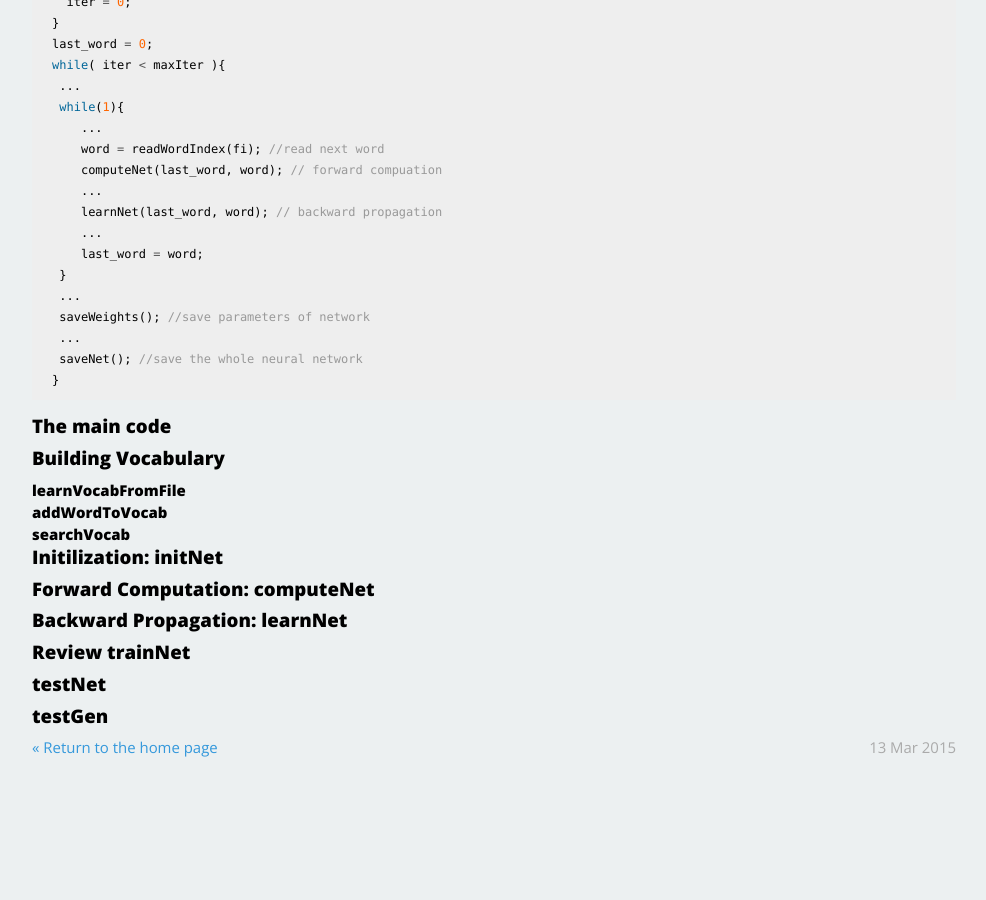
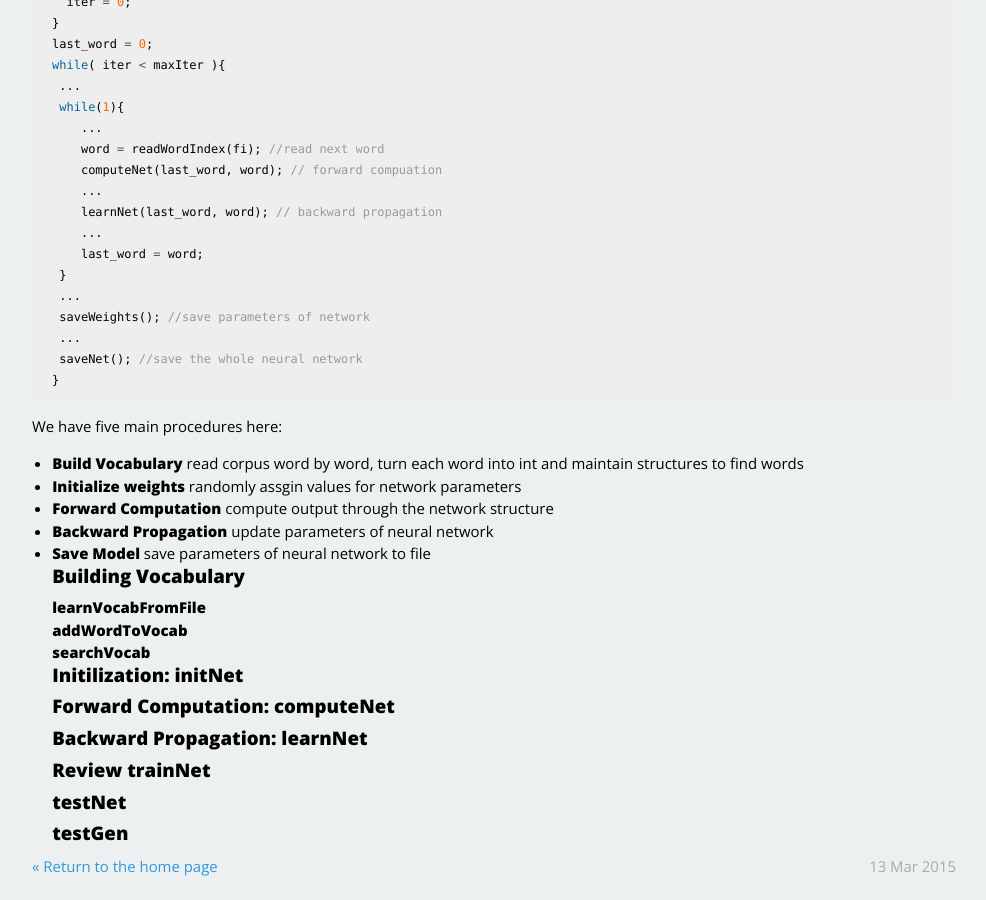
Before and after one commit to zeeeyang/zeeeyang.github.io, a Jekyll site: the page built from _posts/2015-03-13-RNNLM-Implementation-Notes.markdown, in a window 1280 px wide and 900 px high, scrolled down 1098 px. Shown: the whole window, without its empty margins (146-1132 px from the left). Built offline with Jekyll 4.4.1, drawn with Linux system fonts in a browser that asks for light colours; Markdown is read by kramdown in place of the engine named in the settings; before the commit the page ends 1879 px from its top, so only the background shows below that.

Commit message:
finish rnnlm implementation introduction

```diff
--- a/_posts/2015-03-13-RNNLM-Implementation-Notes.markdown
+++ b/_posts/2015-03-13-RNNLM-Implementation-Notes.markdown
@@ -69,7 +69,12 @@ while( iter < maxIter ){
  saveNet(); //save the whole neural network
 }
 {% endhighlight %}
-##The main code
+We have five main procedures here:
+- **Build Vocabulary** read corpus word by word, turn each word into int and maintain structures to find words
+- **Initialize weights** randomly assgin values for network parameters
+- **Forward Computation** compute output through the network structure
+- **Backward Propagation** update parameters of neural network
+- **Save Model** save parameters of neural network to file
 ##Building Vocabulary
 ###learnVocabFromFile
 ###addWordToVocab
```
